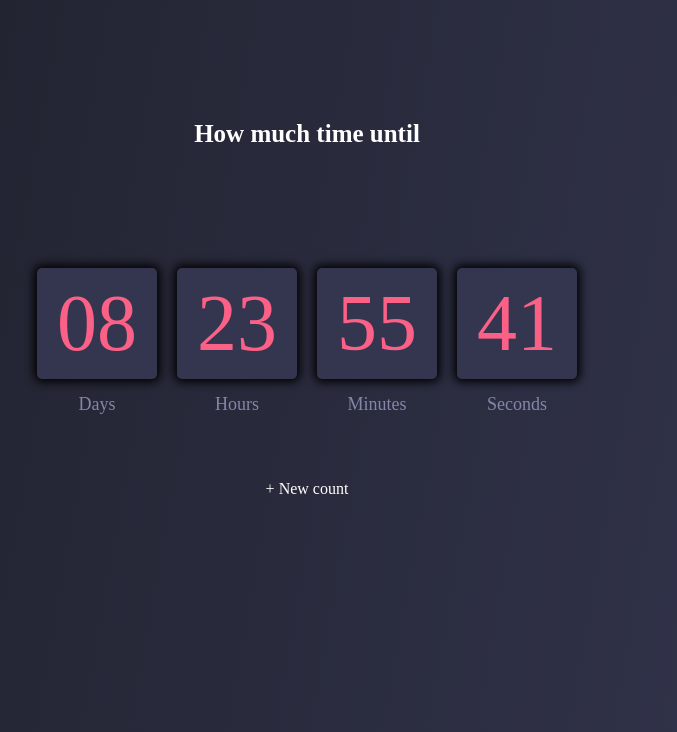
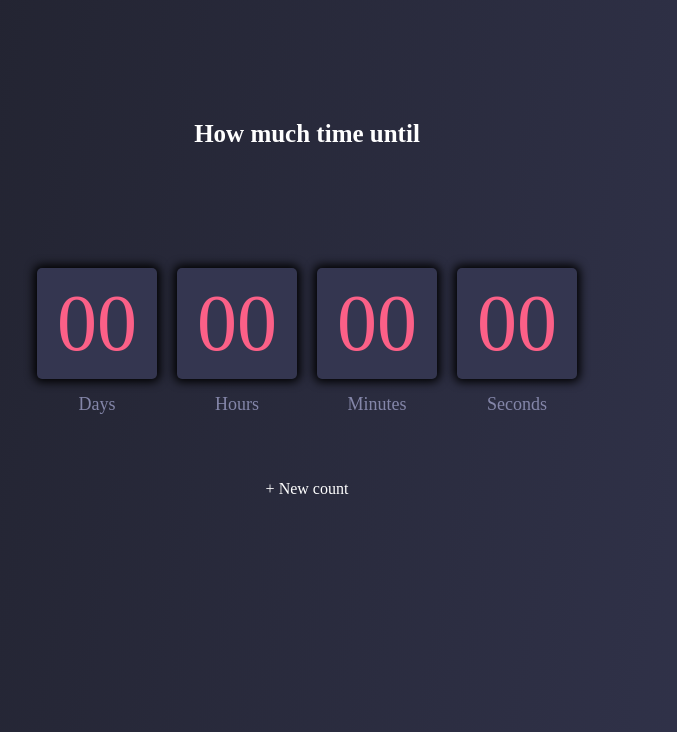
Before and after one commit to hamiltonspjr/Launch-countdown-timer, a plain HTML site: page index.html in a window 1280 px wide. Shown: the top 732 px of the page, without its empty margins (333-1010 px from the left). Drawn offline with Linux system fonts and the light colour scheme.

Commit message:
initial hour text

```diff
--- a/index.html
+++ b/index.html
@@ -13,25 +13,25 @@
         <section class="timer-container">
             <div class="card">
                 <div>
-                    <span data-countdown="days">08</span>
+                    <span data-countdown="days">00</span>
                 </div>
                 <p>Days</p>
             </div>
             <div class="card">
                 <div>
-                    <span data-countdown="hours">23</span>
+                    <span data-countdown="hours">00</span>
                 </div>
                 <p>Hours</p>
             </div>
             <div class="card">
                 <div>
-                    <span data-countdown="minutes">55</span>
+                    <span data-countdown="minutes">00</span>
                 </div>
                 <p>Minutes</p>
             </div>
             <div class="card">
                 <div>
-                    <span data-countdown="seconds">41</span>
+                    <span data-countdown="seconds">00</span>
                 </div>
                 <p>Seconds</p>
             </div>
```
